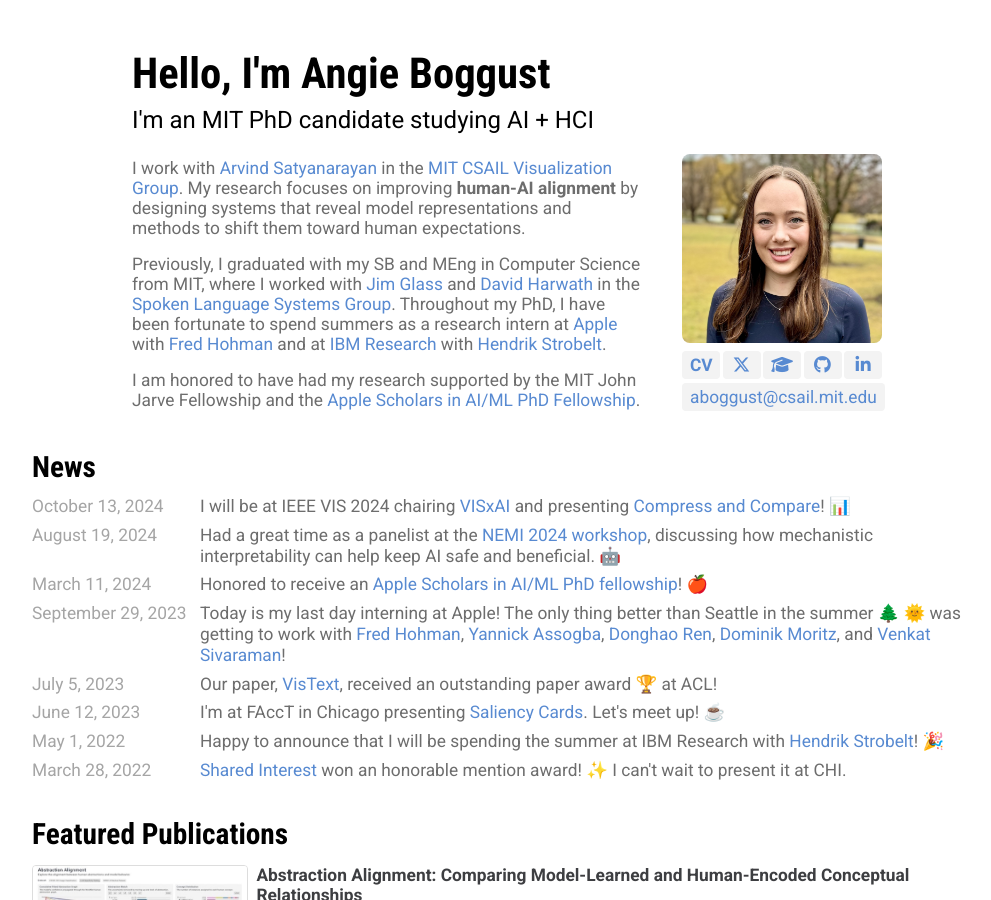
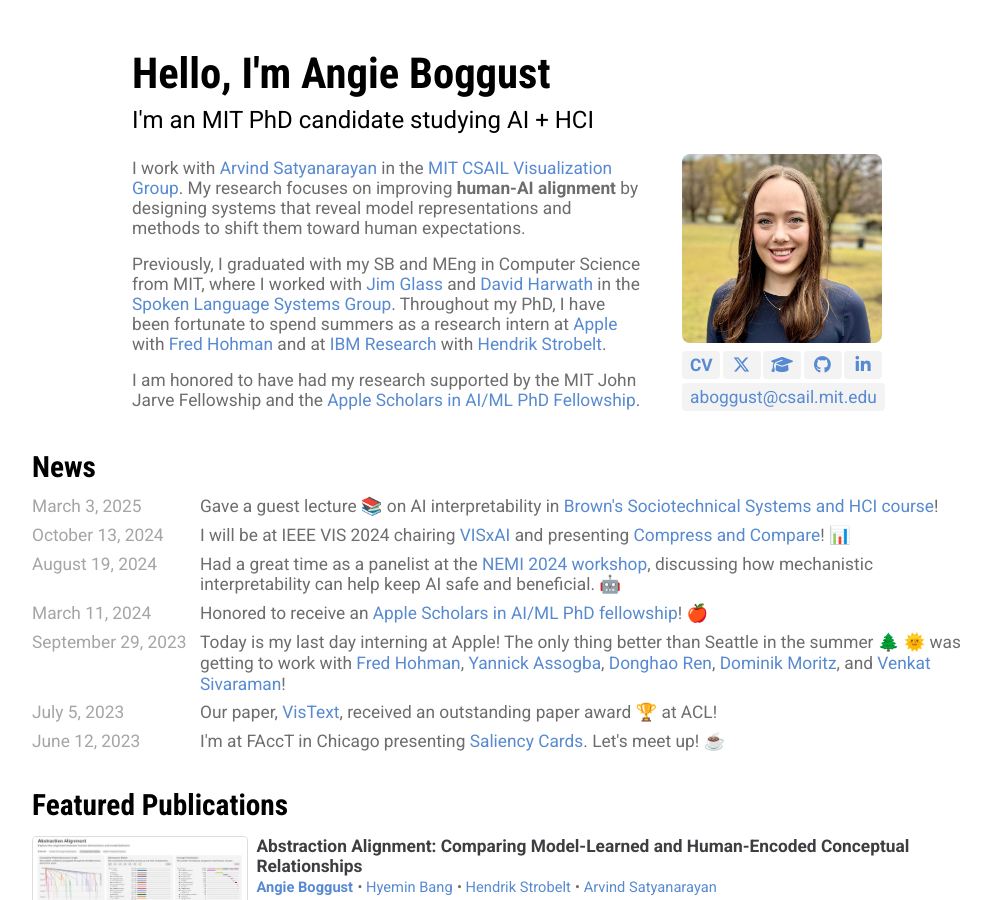
Before and after one commit to aboggust/aboggust.github.io, a Jekyll site: the page built from index.markdown, in a window 1280 px wide and 900 px high. Shown: the whole window, without its empty margins (133-1124 px from the left). Built offline with Jekyll 4.4.1, drawn with Linux system fonts in a browser that asks for light colours; nearby versions of some CDN libraries.

Commit message:
Add Brown guest lecture

```diff
--- a/_data/icons.yml
+++ b/_data/icons.yml
@@ -15,3 +15,4 @@ github: <i class="fa-brands fa-github"></i>
 orcid: <i class="fa-brands fa-orcid"></i>
 poster: <i class="fa-solid fa-person-chalkboard"></i>
 article: <i class="fa-solid fa-newspaper"></i>
+slides: <i class="fa-solid fa-person-chalkboard"></i>
--- a/_data/news.yml
+++ b/_data/news.yml
@@ -21,3 +21,6 @@
 
 - title: I will be at IEEE VIS 2024 chairing <a href='https://visxai.io/'>VISxAI</a> and presenting <a href='https://machinelearning.apple.com/research/compress-compare'>Compress and Compare</a>! &#128202;
   date: 2024-10-13
+
+- title: Gave a guest lecture &#128218; on AI interpretability in <a href='https://cs.brown.edu/courses/info/csci1302/'>Brown's Sociotechnical Systems and HCI course</a>!
+  date: 2025-03-03
--- a/_data/people.yml
+++ b/_data/people.yml
@@ -130,3 +130,6 @@ helenavasconcelos:
 venkatsivaraman:
   name: Venkatesh Sivaraman
   url: https://venkatesh-sivaraman.github.io/
+dianafreed:
+  name: Diana Freed
+  url: https://dsi.brown.edu/people/diana-freed
--- a/_data/teaching.yml
+++ b/_data/teaching.yml
@@ -1,3 +1,14 @@
+- name: "CSCI 1302: Introduction to Sociotechnical Systems and HCI"
+  role: "Guest Lecturer: AI Interpretability"
+  professors:
+    - harinisuresh
+    - dianafreed
+  semester: Spring 2025
+  description: Developed and delivered a guest lecture on interpretability and how it shapes our relationship with AI systems.
+  links:
+    - name: Slides
+      url: https://drive.google.com/file/d/13nvmBKvH0_kxGklZnO6jZrIBRu_kmwWv/view?usp=sharing
+      icon: slides
 - name: "6.009: Fundamentals of Programming"
   role: Graduate Teaching Assistant
   professors:
@@ -7,6 +18,7 @@
     - adamhartz
   semester: Spring 2020
   description: Taught fundamental programming concepts in Python to 400 students, in-person and remotely. Led a team of over 100 undergraduate TAs to conduct daily office hours.
+
 - name: "6.009: Fundamentals of Programming"
   role: Graduate Teaching Assistant
   professors:
--- a/cv.markdown
+++ b/cv.markdown
@@ -370,6 +370,11 @@ title: CV
                     {% endfor %}
                 </p>
                 <p class='context'>{{course.description}}</p>
+                <div class='context links'>
+                    {% for link in course.links %}
+                        <a href="{{link.url}}">{{site.data.icons[link.icon]}} {{link.name}}</a>
+                    {% endfor %}
+                </div>
             </div>
         </div>
     {% endfor %}
--- a/index.markdown
+++ b/index.markdown
@@ -44,7 +44,7 @@ layout: home
 <div id='news' class='section'>
   <h2 class='section-title'>News</h2>
   {% assign sorted_news = site.data.news | sort: 'date' | reverse %}
-  {% for news in sorted_news %}
+  {% for news in sorted_news limit:7%}
     <div class='news'>
       <div class='news-date'>{{news.date | date: "%B %-d, %Y"}}</div>
       <div class='news-title'>{{news.title}} {{site.data.icons[news.icon]}}</div>
```
Also changed, not shown: 3 other files.
